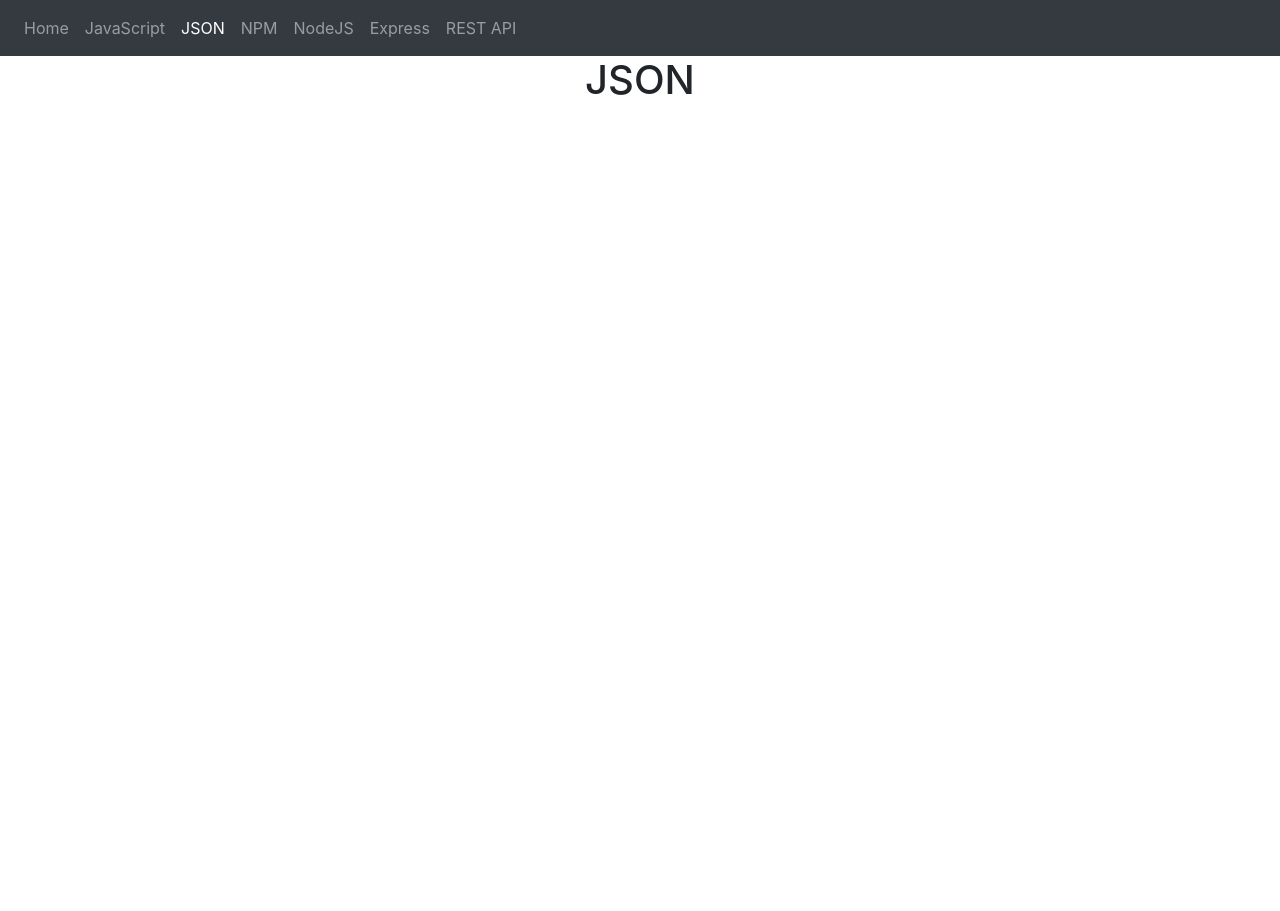
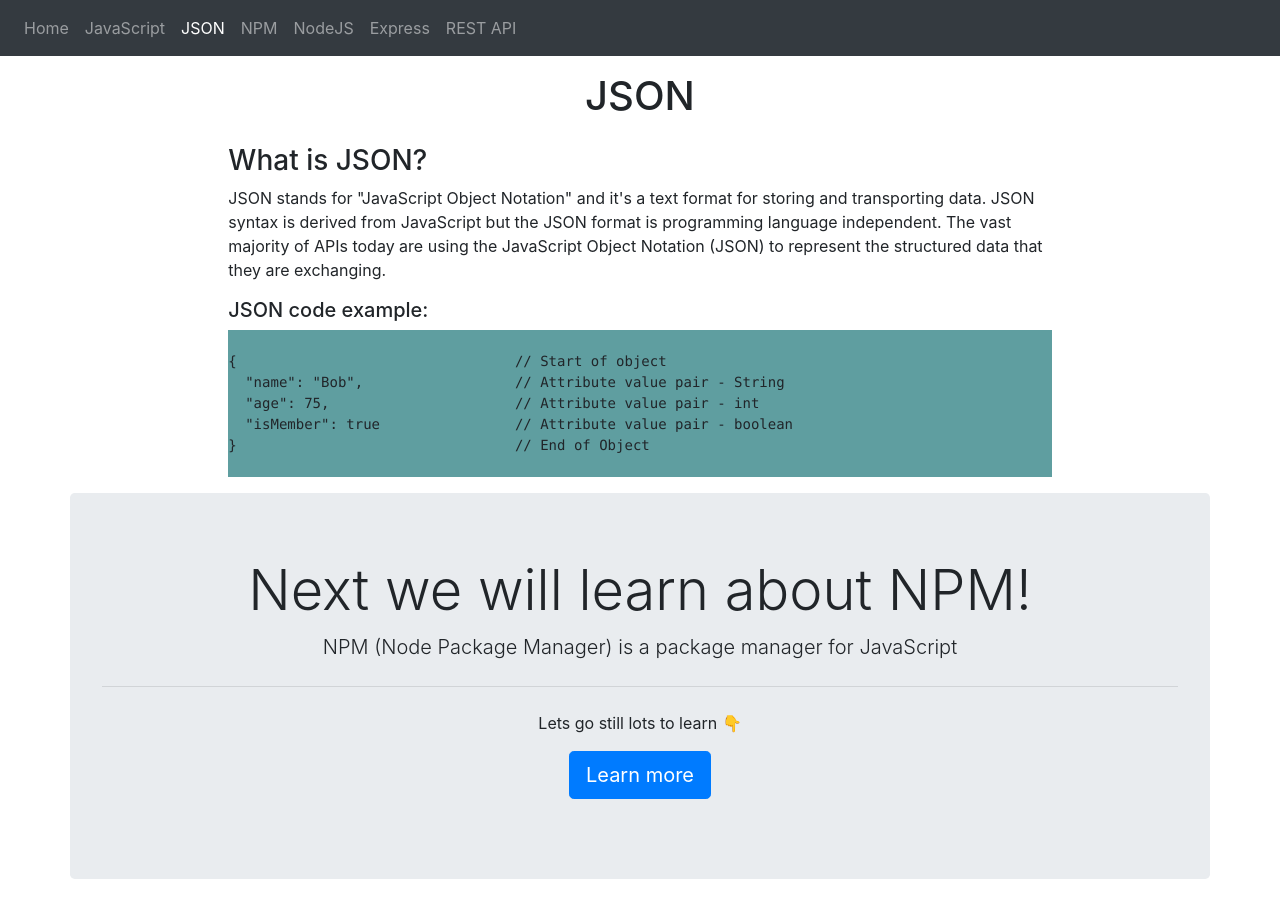
Before and after one commit to yannickchristensen/NodeJS-Documentation-Site, a website: page public/json.html in a window 1280 px wide. Before the commit the page ends 800 px from the top, so only its background shows below. Drawn offline with nearby package versions, Linux system fonts and the light colour scheme.

Commit message:
Added JSON page

```diff
--- a/package.json
+++ b/package.json
@@ -1,5 +1,5 @@
 {
-  "name": "mandatory_1",
+  "name": "NodeJS-Documentation-Site",
   "version": "1.0.0",
   "description": "",
   "main": "index.js",
--- a/public/json.html
+++ b/public/json.html
@@ -22,12 +22,41 @@
       </nav>
     <!-- NAVBAR ENDS -->
 
-<div class="container-fluid text-center">
-    <h1>JSON</h1>
-    <p class="text-left text-wrap"></p>
+<div class="container-fluid">
+    <h1 class="text-xl-center" style="padding: 1rem;">JSON</h1>
+    <div class="row">
+      <div class="col-md-8 offset-md-2">
+    <h3>What is JSON?</h3>
+    <p class="text-left">
+      JSON stands for "JavaScript Object Notation" and it's a text format for storing and transporting data. JSON syntax is derived from JavaScript but the JSON format is programming language independent.
+      The vast majority of APIs today are using the JavaScript Object Notation (JSON) to represent the structured data that they are exchanging.
+    </p>
+
+    <h5>JSON code example:</h5>
+
+    <pre style="background-color: cadetblue;"><code class="text-left">
+{                                 // Start of object
+  "name": "Bob",                  // Attribute value pair - String
+  "age": 75,                      // Attribute value pair - int
+  "isMember": true                // Attribute value pair - boolean
+}                                 // End of Object
+    </code></pre>
 
 </div>
+</div>
+</div>
 
+        <!-- JUMBOTRON BEGINS -->
+        <div class="container fluid text-center jumbotron">
+          <h1 class="display-4">Next we will learn about NPM!</h1>
+          <p class="lead">NPM (Node Package Manager) is a package manager for JavaScript </p>
+          <hr class="my-4">
+          <p>Lets go still lots to learn 👇</p>
+          <p class="lead">
+            <a class="btn btn-primary btn-lg" href="/json" role="button">Learn more</a>
+          </p>
+        </div>
+        <!-- JUMBOTRON ENDS -->
 
 <script src="https://code.jquery.com/jquery-3.4.1.slim.min.js" integrity="sha384-J6qa4849blE2+poT4WnyKhv5vZF5SrPo0iEjwBvKU7imGFAV0wwj1yYfoRSJoZ+n" crossorigin="anonymous"></script>
 <script src="https://cdn.jsdelivr.net/npm/popper.js@1.16.0/dist/umd/popper.min.js" integrity="sha384-Q6E9RHvbIyZFJoft+2mJbHaEWldlvI9IOYy5n3zV9zzTtmI3UksdQRVvoxMfooAo" crossorigin="anonymous"></script>
```
Also changed, not shown: public/home.html (+1 -1 lines), 1 other file.
